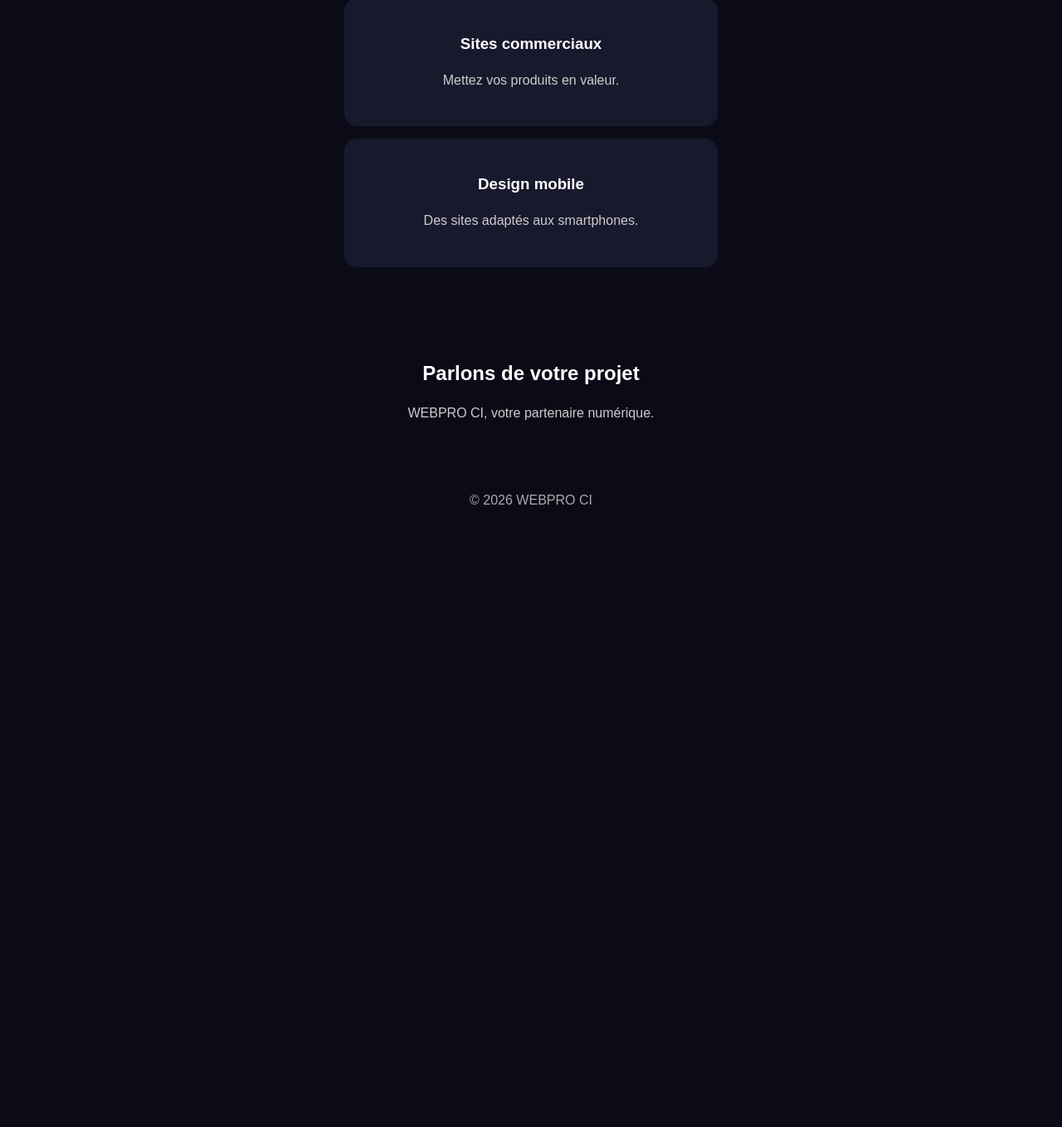
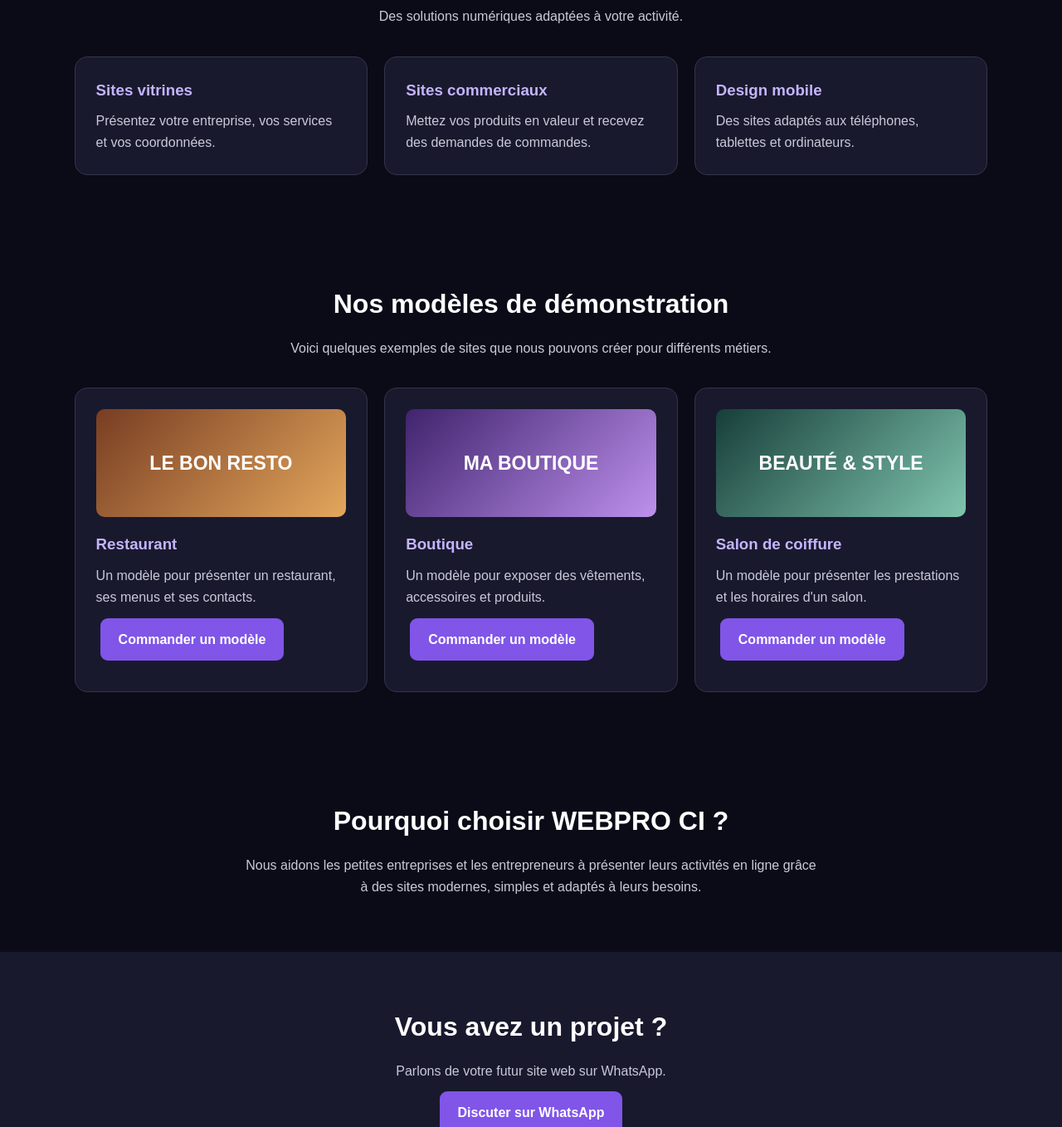
Before and after one commit to angebahoua13-hub/webpro-ci, a plain HTML site: page index.html in a window 1280 px wide. Shown: the part 735-2093 px from the top of the page at 83% size. Before the commit the page ends 1372 px from the top, so only its background shows below. Drawn offline with Linux system fonts and the light colour scheme.

Commit message:
Update index.html

```diff
--- a/index.html
+++ b/index.html
@@ -2,38 +2,116 @@
 <html lang="fr">
 <head>
 <meta charset="UTF-8">
-<meta name="viewport" content="width=device-width, initial-scale=1">
-<title>WEBPRO CI - Sites web professionnels</title>
+<meta name="viewport" content="width=device-width,initial-scale=1">
+<meta name="description" content="WEBPRO CI crée des sites web modernes pour les commerçants et entreprises en Côte d'Ivoire.">
+<title>WEBPRO CI | Création de sites web</title>
 <style>
-body{margin:0;font-family:Arial;background:#0b0b18;color:white;text-align:center}
-header{padding:25px;color:#a78bfa;font-size:25px;font-weight:bold}
-main{padding:90px 20px;background:linear-gradient(135deg,#25144c,#0b0b18)}
-h1{font-size:42px}
-span{color:#a78bfa}
-p{color:#ccc;line-height:1.8}
-section{padding:40px 20px}
-.card{background:#19192d;padding:25px;margin:15px auto;border-radius:15px;max-width:400px}
-a{display:inline-block;background:#8055e8;padding:15px 25px;color:white;text-decoration:none;border-radius:8px}
-footer{padding:25px;color:#aaa}
+*{box-sizing:border-box;margin:0;padding:0}
+html{scroll-behavior:smooth}
+body{font-family:Arial,sans-serif;background:#0b0b18;color:white;line-height:1.6}
+header{padding:20px 7%;display:flex;justify-content:space-between;align-items:center;background:#101020}
+.logo{font-size:24px;font-weight:bold;color:#a78bfa}
+nav a{color:white;text-decoration:none;margin-left:15px;font-size:14px}
+.hero{text-align:center;padding:90px 7%;background:radial-gradient(ellipse at top,#382078,#0b0b18 75%)}
+.tag{color:#c4b5fd;font-weight:bold}
+h1{font-size:clamp(36px,7vw,60px);line-height:1.15;margin:20px auto;max-width:850px}
+h1 span{color:#a78bfa}
+p{color:#c9c9d8}
+.hero p{max-width:650px;margin:20px auto}
+.btn{display:inline-block;background:#8055e8;color:white;text-decoration:none;padding:13px 22px;border-radius:9px;font-weight:bold;margin:12px 5px}
+.btn-outline{background:transparent;border:1px solid #a78bfa}
+section{padding:65px 7%}
+h2{text-align:center;font-size:32px;margin-bottom:15px}
+.sub{text-align:center;margin:0 auto 35px;max-width:600px}
+.cards{display:grid;grid-template-columns:repeat(auto-fit,minmax(220px,1fr));gap:20px}
+.card{background:#19192d;border:1px solid #34344b;padding:25px;border-radius:15px}
+.card h3{color:#c4b5fd;margin-bottom:10px}
+.preview{height:130px;border-radius:10px;margin-bottom:18px;display:flex;align-items:center;justify-content:center;text-align:center;font-size:23px;font-weight:bold;padding:15px}
+.restaurant{background:linear-gradient(135deg,#783d22,#e4a75d)}
+.boutique{background:linear-gradient(135deg,#40236d,#bd91ed)}
+.salon{background:linear-gradient(135deg,#173e3a,#80c5ae)}
+.about{text-align:center;max-width:700px;margin:auto}
+.contact{text-align:center;background:#19192d}
+footer{text-align:center;padding:25px;color:#aaa}
+@media(max-width:600px){header{padding:17px 5%;flex-wrap:wrap;gap:12px}nav a{margin-left:8px;font-size:12px}.hero{padding:70px 6%}section{padding:50px 6%}}
 </style>
 </head>
 <body>
-<header>WEBPRO CI.</header>
-<main>
+<header>
+<div class="logo">WEBPRO CI.</div>
+<nav>
+<a href="#services">Services</a>
+<a href="#modeles">Modèles</a>
+<a href="#contact">Contact</a>
+</nav>
+</header>
+
+<main class="hero">
+<div class="tag">CRÉATION WEB EN CÔTE D'IVOIRE</div>
 <h1>Votre entreprise mérite un <span>site web professionnel.</span></h1>
-<p>Nous créons des sites modernes pour commerçants, entrepreneurs et entreprises.</p>
-<a href="#contact">Découvrir nos services</a>
+<p>Nous créons des sites modernes, élégants et adaptés aux smartphones pour aider les commerçants et entrepreneurs à développer leur présence sur Internet.</p>
+<a class="btn" href="#modeles">Voir nos modèles</a>
+<a class="btn btn-outline" href="#contact">Nous contacter</a>
 </main>
+
+<section id="services">
+<h2>Nos services</h2>
+<p class="sub">Des solutions numériques adaptées à votre activité.</p>
+<div class="cards">
+<div class="card"><h3>Sites vitrines</h3><p>Présentez votre entreprise, vos services et vos coordonnées.</p></div>
+<div class="card"><h3>Sites commerciaux</h3><p>Mettez vos produits en valeur et recevez des demandes de commandes.</p></div>
+<div class="card"><h3>Design mobile</h3><p>Des sites adaptés aux téléphones, tablettes et ordinateurs.</p></div>
+</div>
+</section>
+
+<section id="modeles">
+<h2>Nos modèles de démonstration</h2>
+<p class="sub">Voici quelques exemples de sites que nous pouvons créer pour différents métiers.</p>
+<div class="cards">
+<div class="card">
+<div class="preview restaurant">LE BON RESTO</div>
+<h3>Restaurant</h3>
+<p>Un modèle pour présenter un restaurant, ses menus et ses contacts.</p>
+<a class="btn" href="#contact">Commander un modèle</a>
+</div>
+<div class="card">
+<div class="preview boutique">MA BOUTIQUE</div>
+<h3>Boutique</h3>
+<p>Un modèle pour exposer des vêtements, accessoires et produits.</p>
+<a class="btn" href="#contact">Commander un modèle</a>
+</div>
+<div class="card">
+<div class="preview salon">BEAUTÉ & STYLE</div>
+<h3>Salon de coiffure</h3>
+<p>Un modèle pour présenter les prestations et les horaires d'un salon.</p>
+<a class="btn" href="#contact">Commander un modèle</a>
+</div>
+</div>
+</section>
+
 <section>
-<h2>Nos services</h2>
-<div class="card"><h3>Sites vitrines</h3><p>Présentez votre activité sur Internet.</p></div>
-<div class="card"><h3>Sites commerciaux</h3><p>Mettez vos produits en valeur.</p></div>
-<div class="card"><h3>Design mobile</h3><p>Des sites adaptés aux smartphones.</p></div>
+<div class="about">
+<h2>Pourquoi choisir WEBPRO CI ?</h2>
+<p>Nous aidons les petites entreprises et les entrepreneurs à présenter leurs activités en ligne grâce à des sites modernes, simples et adaptés à leurs besoins.</p>
+</div>
 </section>
-<section id="contact">
-<h2>Parlons de votre projet</h2>
-<p>WEBPRO CI, votre partenaire numérique.</p>
+
+<section class="contact" id="contact">
+<h2>Vous avez un projet ?</h2>
+<p>Parlons de votre futur site web sur WhatsApp.</p>
+<a class="btn" id="whatsapp" href="#">Discuter sur WhatsApp</a>
+<p style="font-size:12px;margin-top:12px">WEBPRO CI — Votre partenaire numérique.</p>
 </section>
-<footer>© 2026 WEBPRO CI</footer>
+
+<footer>© 2026 WEBPRO CI. Tous droits réservés.</footer>
+
+<script>
+// Remplace 225XXXXXXXXXX par ton numéro WhatsApp
+// avec l'indicatif du pays, sans + ni espaces.
+const numero = "2250172595463";
+document.getElementById("whatsapp").href =
+"https://wa.me/" + numero + "?text=" +
+encodeURIComponent("Bonjour WEBPRO CI, je souhaite créer un site web.");
+</script>
 </body>
 </html>
```
